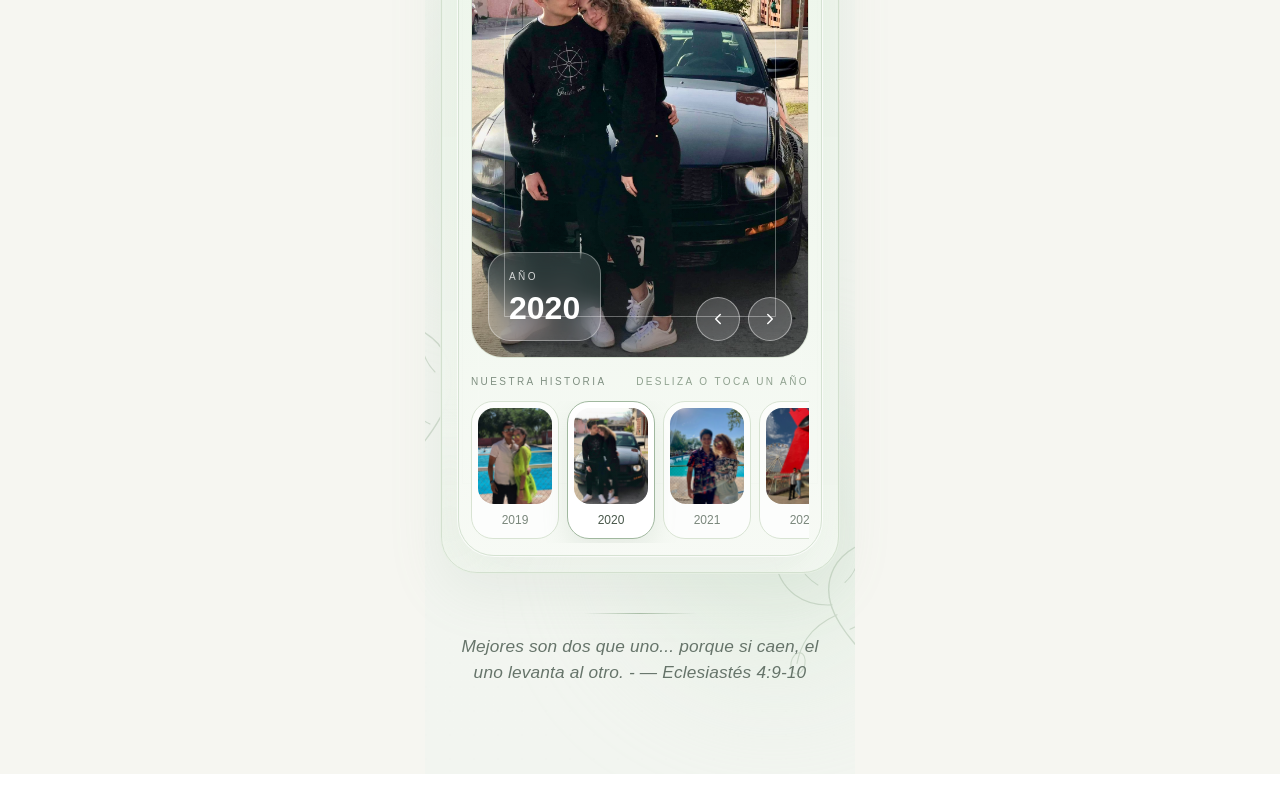
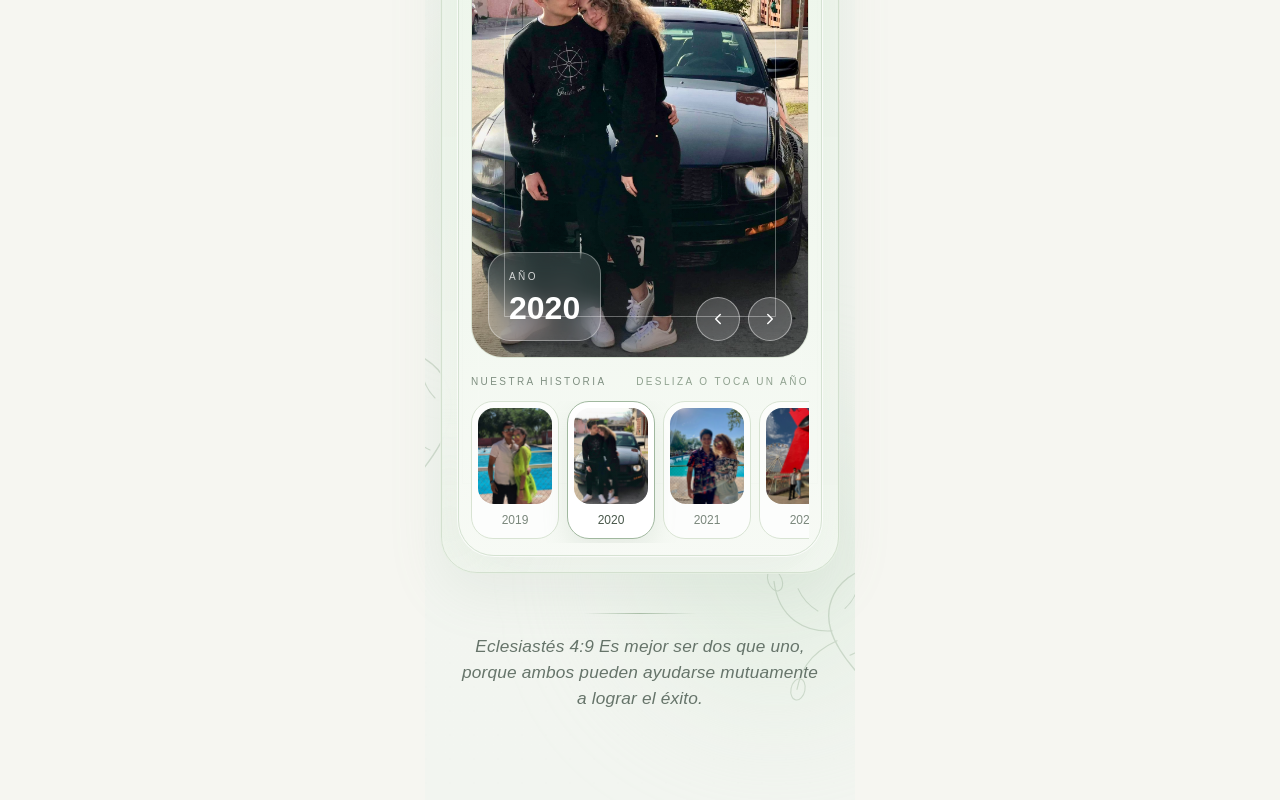
Before and after one commit to roiszs/BodaSantiago-Lily, a Next.js app: page / in a window 1280 px wide. Shown: the part 8362-9162 px from the top of the page. Before the commit the page ends 9136 px from the top, so only its background shows below. Built offline with nearby package versions, Linux system fonts and the light colour scheme.

Commit message:
Cambiando datos de celular y versiculo

```diff
--- a/src/app/page.tsx
+++ b/src/app/page.tsx
@@ -691,13 +691,13 @@ export default function WeddingInvitationMobile() {
         "Salón Palazzio, Av. Prof. R. Rivera Lara 6031, Parques Industriales, 32625 Juárez, Chihuahua"
       ),
     galleryClosingQuote:
-      "Mejores son dos que uno... porque si caen, el uno levanta al otro. - — Eclesiastés 4:9-10",
+      "Eclesiastés 4:9 Es mejor ser dos que uno, porque ambos pueden ayudarse mutuamente a lograr el éxito.",
     introText:
       'Te invitamos a ser parte de este día tan especial mientras celebramos el amor, la unión y el inicio de nuestro "Felices para siempre", rodeados de las personas que más significan para nosotros.',
     moneyBoxText:
       "Lo más valioso para nosotros es compartir este día contigo. Si deseas contribuir a nuestro nuevo comienzo, ese día contaremos con buzón de dinero.",
-    weddingWhatsapp: "+526560000000",
-    tornabodaWhatsapp: "+526560000000",
+    weddingWhatsapp: "+526567635652",
+    tornabodaWhatsapp: "+526567635652",
     tornabodaLocation: "Samalayuca",
     tornabodaAddress: "Galeana, 32730 Samalayuca, Chih.",
     tornabodaMapsUrl:
```
